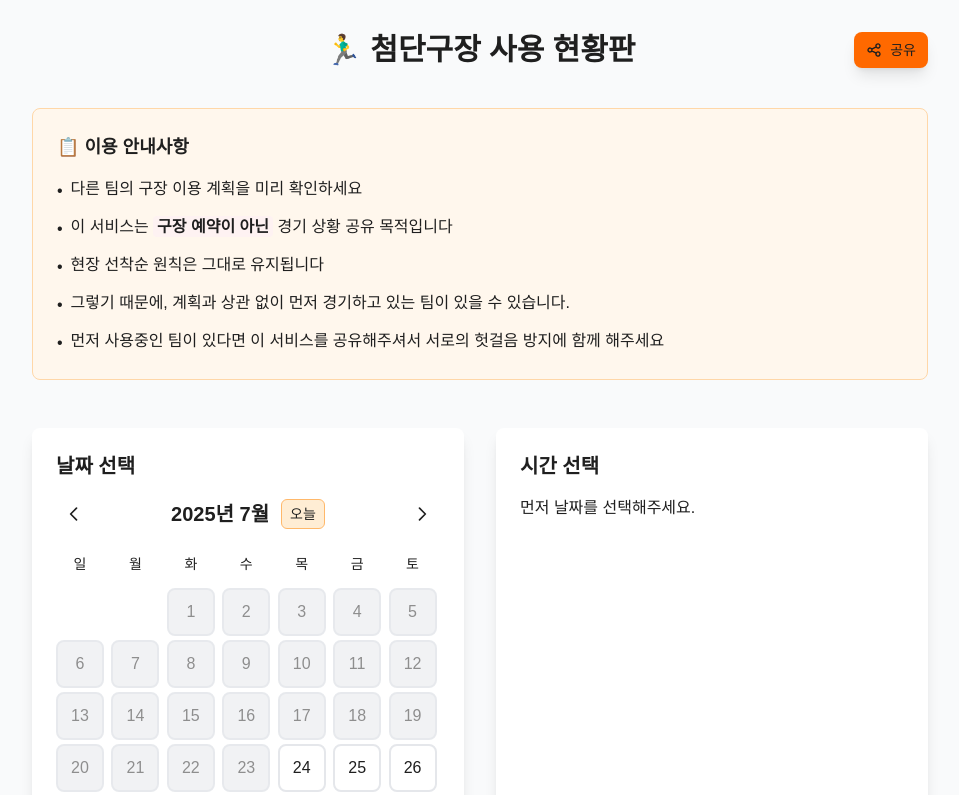
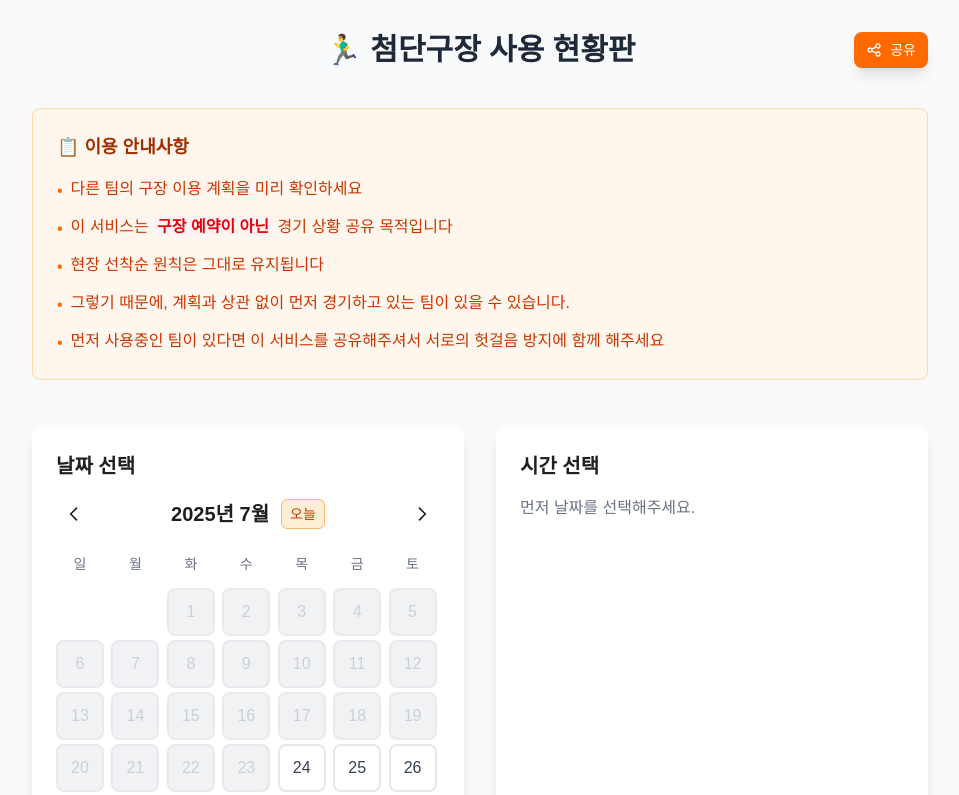
Before and after one commit to olennis/reserve-football-ground, a Next.js app: page / in a window 1280 px wide. Shown: the top 795 px of the page, without its empty margins (160-1119 px from the left). Built offline with nearby package versions, Linux system fonts and the light colour scheme; no server answers; the database is empty.

Commit message:
fix: 폰트 이슈 대응/다크모드 관련 폰트 스타일   제거

```diff
--- a/src/app/globals.css
+++ b/src/app/globals.css
@@ -12,31 +12,10 @@
   --font-mono: var(--font-geist-mono);
 }
 
-@media (prefers-color-scheme: dark) {
-  :root {
-    --background: #0a0a0a;
-    --foreground: #ededed;
-  }
-}
+/* 다크모드 미디어 쿼리 제거 - 항상 라이트 모드 유지 */
 
 body {
   background: var(--background);
   color: var(--foreground);
   font-family: Arial, Helvetica, sans-serif;
 }
-
-/* iOS Safari에서 기본 텍스트 색상 강제 적용 */
-h1, h2, h3, h4, h5, h6, p, span, div:not([class*="text-"]) {
-  color: #1f1f1f !important;
-}
-
-/* Tailwind color 클래스가 있는 요소는 제외 */
-[class*="text-gray"],
-[class*="text-orange"],
-[class*="text-red"],
-[class*="text-white"],
-[class*="text-yellow"],
-[class*="text-blue"],
-[class*="text-green"] {
-  color: inherit !important;
-}
```
